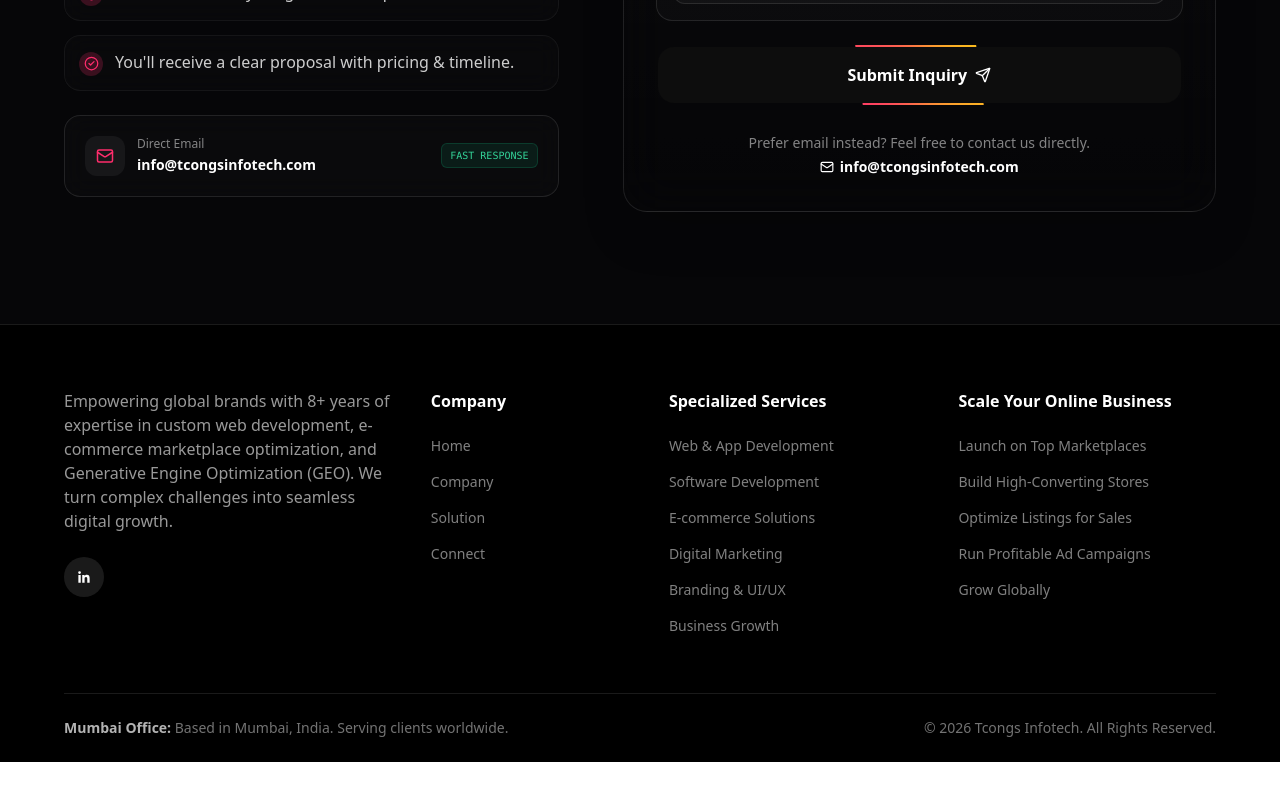
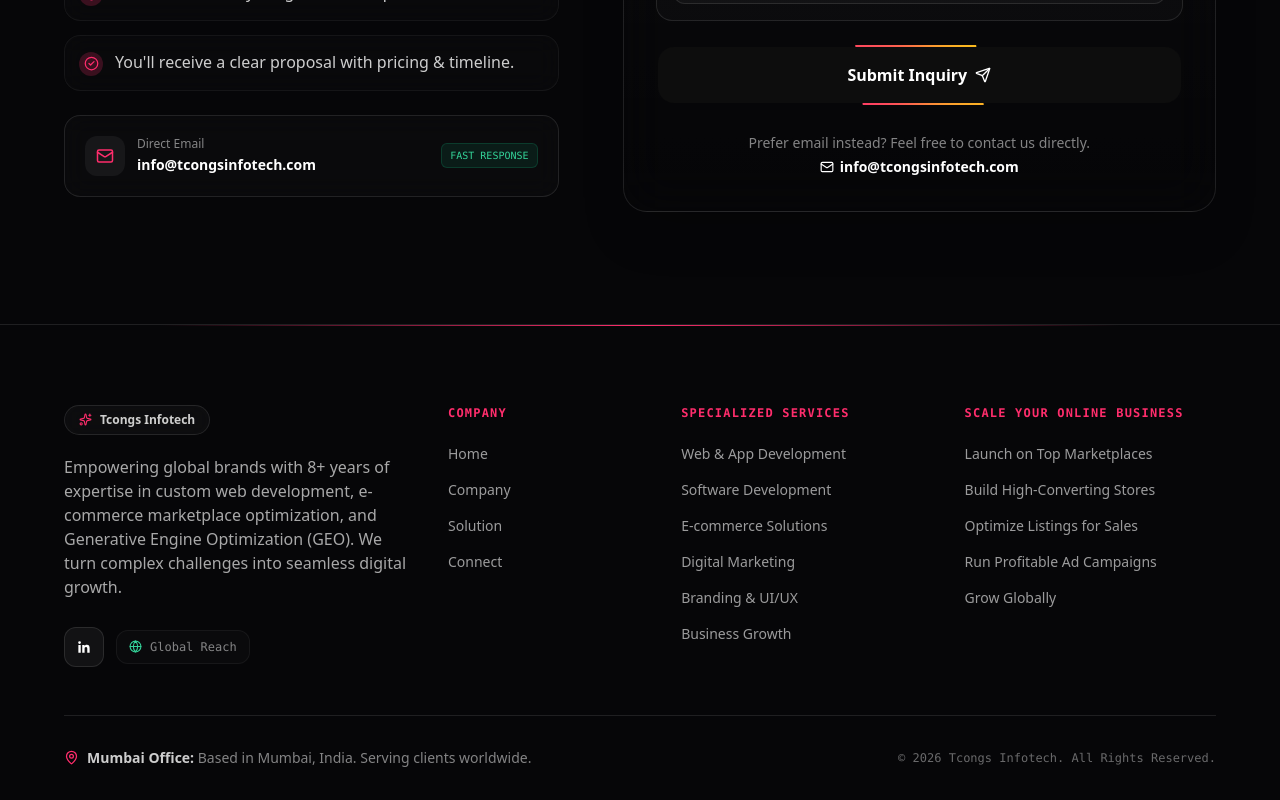
Before and after one commit to learning-processs/tcongsinfotech, a React (Vite) app in the folder client/: page / in a window 1280 px wide. Shown: the part 6523-7323 px from the top of the page. Before the commit the page ends 7285 px from the top, so only its background shows below. Built offline with nearby package versions, Linux system fonts and the light colour scheme.

Commit message:
Update Footer

```diff
--- a/client/src/components/Footer.jsx
+++ b/client/src/components/Footer.jsx
@@ -1,4 +1,5 @@
 import { motion } from "framer-motion";
+import { ArrowUpRight, Sparkles, MapPin, Globe } from "lucide-react";
 
 const COMPANY_LINKS = ["Home", "Company", "Solution", "Connect"];
 
@@ -35,7 +36,7 @@
 function FooterLinkList({ title, items }) {
   return (
     <div>
-      <h4 className="text-sm font-bold text-white sm:text-base">
+      <h4 className="font-mono text-xs font-bold uppercase tracking-widest text-[#FF2D6C]">
         {title}
       </h4>
 
@@ -44,9 +45,13 @@
           <li key={item}>
             <a
               href="#"
-              className="text-sm text-white/50 transition-colors hover:text-[#FF2D6C]"
+              className="group inline-flex items-center gap-1.5 text-sm text-white/60 transition-all hover:text-white"
             >
-              {item}
+              <span>{item}</span>
+              <ArrowUpRight
+                size={13}
+                className="opacity-0 -translate-x-1 translate-y-1 transition-all group-hover:opacity-100 group-hover:translate-x-0 group-hover:translate-y-0 text-[#FF2D6C]"
+              />
             </a>
           </li>
         ))}
@@ -57,22 +62,42 @@
 
 export default function Footer() {
   return (
-    <footer className="border-t border-white/10 bg-black px-5 pt-14 sm:px-8 sm:pt-16 lg:px-12">
+    <footer className="relative overflow-hidden bg-[#060608] px-5 pt-16 sm:px-8 sm:pt-20 lg:px-12 text-white border-t border-white/10">
+
+      {/* Glow Ambient Line on Top Edge */}
+      <div className="absolute top-0 left-1/2 -translate-x-1/2 h-[1px] w-3/4 bg-gradient-to-r from-transparent via-[#FF2D6C] to-transparent" />
+
+      {/* Ambient Background Radial Glow */}
+      <div className="pointer-events-none absolute inset-0">
+        <div className="absolute bottom-0 right-1/4 -z-10 h-[350px] w-[350px] rounded-full bg-[#FF2D6C]/10 blur-[140px]" />
+      </div>
+
+      <div className="mx-auto max-w-6xl">
         <motion.div
           initial={{ opacity: 0, y: 24 }}
           whileInView={{ opacity: 1, y: 0 }}
           viewport={{ once: true, amount: 0.2 }}
           transition={{ duration: 0.6 }}
-        className="mx-auto grid max-w-6xl grid-cols-1 gap-10 sm:grid-cols-2 lg:grid-cols-[1.3fr_0.8fr_1fr_1fr] lg:gap-8"
+          className="grid grid-cols-1 gap-10 sm:grid-cols-2 lg:grid-cols-[1.4fr_0.8fr_1fr_1fr] lg:gap-8 pb-12"
         >
-        <div className="sm:col-span-2 lg:col-span-1">
-          <p className="text-sm leading-relaxed text-white/60 sm:text-base">
+          {/* Brand Info & Mission */}
+          <div className="sm:col-span-2 lg:col-span-1 space-y-5">
+            <div className="inline-flex items-center gap-2 rounded-full border border-white/10 bg-white/[0.03] px-3.5 py-1.5 backdrop-blur-md">
+              <Sparkles size={13} className="text-[#FF2D6C]" />
+              <span className="text-xs font-semibold text-white/80">
+                Tcongs Infotech
+              </span>
+            </div>
+
+            <p className="text-sm leading-relaxed text-white/65 sm:text-base max-w-md">
               Empowering global brands with 8+ years of expertise in custom web
               development, e-commerce marketplace optimization, and Generative
               Engine Optimization (GEO). We turn complex challenges into
               seamless digital growth.
             </p>
 
+            {/* Social Icons Stack */}
+            <div className="pt-2 flex items-center gap-3">
               <motion.a
                 href="#"
                 whileHover={{
@@ -82,47 +107,61 @@
                 whileTap={{
                   scale: 0.95,
                 }}
-            className="mt-6 flex h-10 w-10 items-center justify-center rounded-full bg-white/10 text-white transition-colors"
+                className="flex h-10 w-10 items-center justify-center rounded-xl border border-white/10 bg-white/5 text-white transition-colors"
                 aria-label="LinkedIn"
               >
                 <LinkedInIcon />
               </motion.a>
+
+              <div className="flex items-center gap-2 rounded-xl border border-white/5 bg-white/[0.02] px-3 py-2 text-xs text-white/50 font-mono">
+                <Globe size={13} className="text-emerald-400" />
+                <span>Global Reach</span>
+              </div>
+            </div>
           </div>
 
+          {/* Nav Links Column 1 */}
           <FooterLinkList
             title="Company"
             items={COMPANY_LINKS}
           />
 
+          {/* Nav Links Column 2 */}
           <FooterLinkList
             title="Specialized Services"
             items={SPECIALIZED_SERVICES}
           />
 
+          {/* Nav Links Column 3 */}
           <FooterLinkList
             title="Scale Your Online Business"
             items={SCALE_BUSINESS}
           />
         </motion.div>
 
+        {/* Bottom Location & Copyright Bar */}
         <motion.div
           initial={{ opacity: 0 }}
           whileInView={{ opacity: 1 }}
           viewport={{ once: true }}
           transition={{ duration: 0.6, delay: 0.2 }}
-        className="mx-auto mt-12 flex max-w-6xl flex-col items-center justify-between gap-3 border-t border-white/10 py-6 text-xs text-white/45 sm:mt-14 sm:flex-row sm:text-sm"
+          className="flex flex-col items-center justify-between gap-4 border-t border-white/10 py-8 text-xs text-white/50 sm:flex-row sm:text-sm"
         >
+          <div className="flex items-center gap-2">
+            <MapPin size={15} className="text-[#FF2D6C] shrink-0" />
             <p>
-          <span className="font-semibold text-white/70">
+              <span className="font-semibold text-white/80">
                 Mumbai Office:
               </span>{" "}
               Based in Mumbai, India. Serving clients worldwide.
             </p>
+          </div>
 
-        <p>
+          <p className="font-mono text-xs text-white/40">
             © 2026 Tcongs Infotech. All Rights Reserved.
           </p>
         </motion.div>
+      </div>
     </footer>
   );
 }
```
Lines whose indentation alone changed are shown as unchanged.
